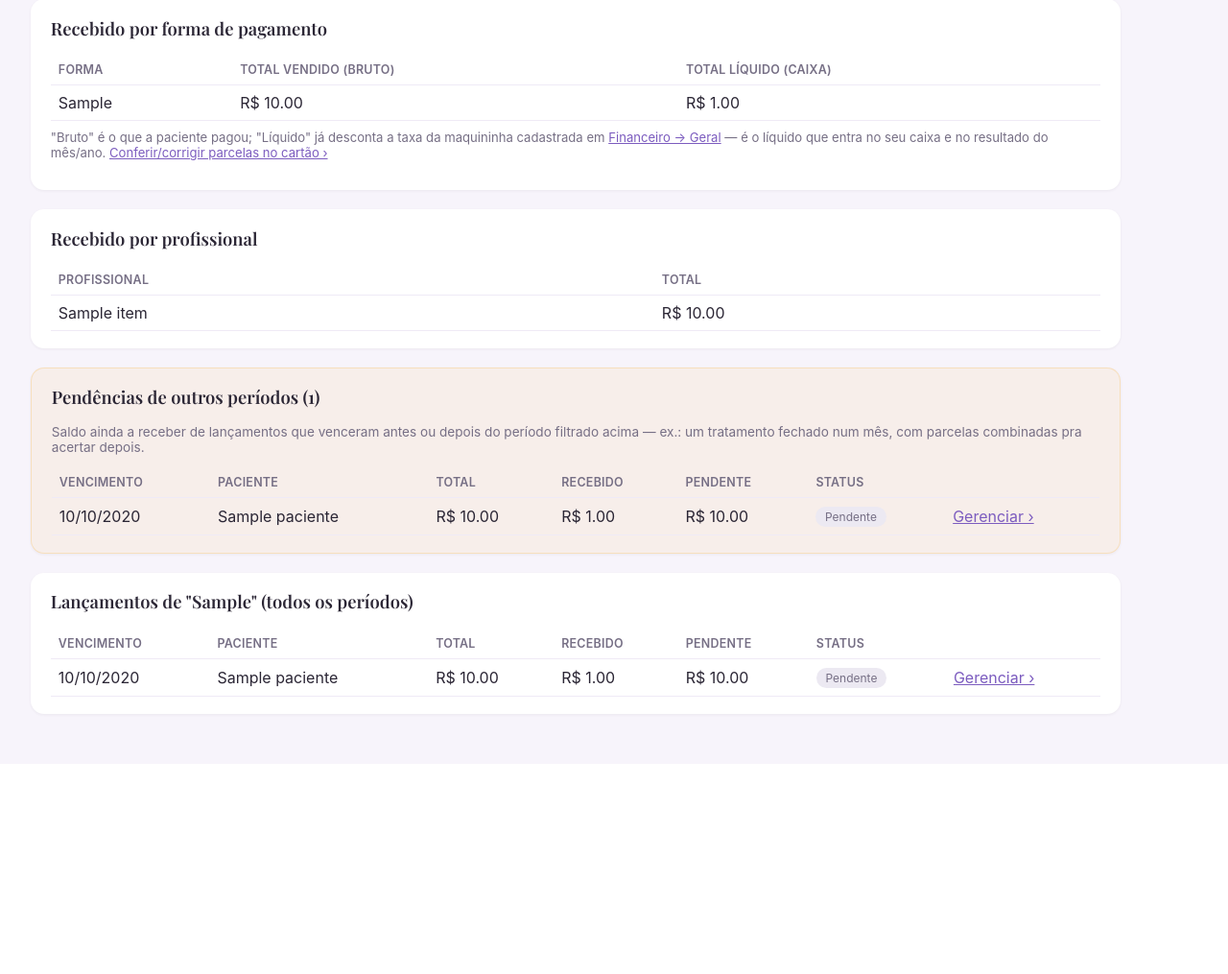
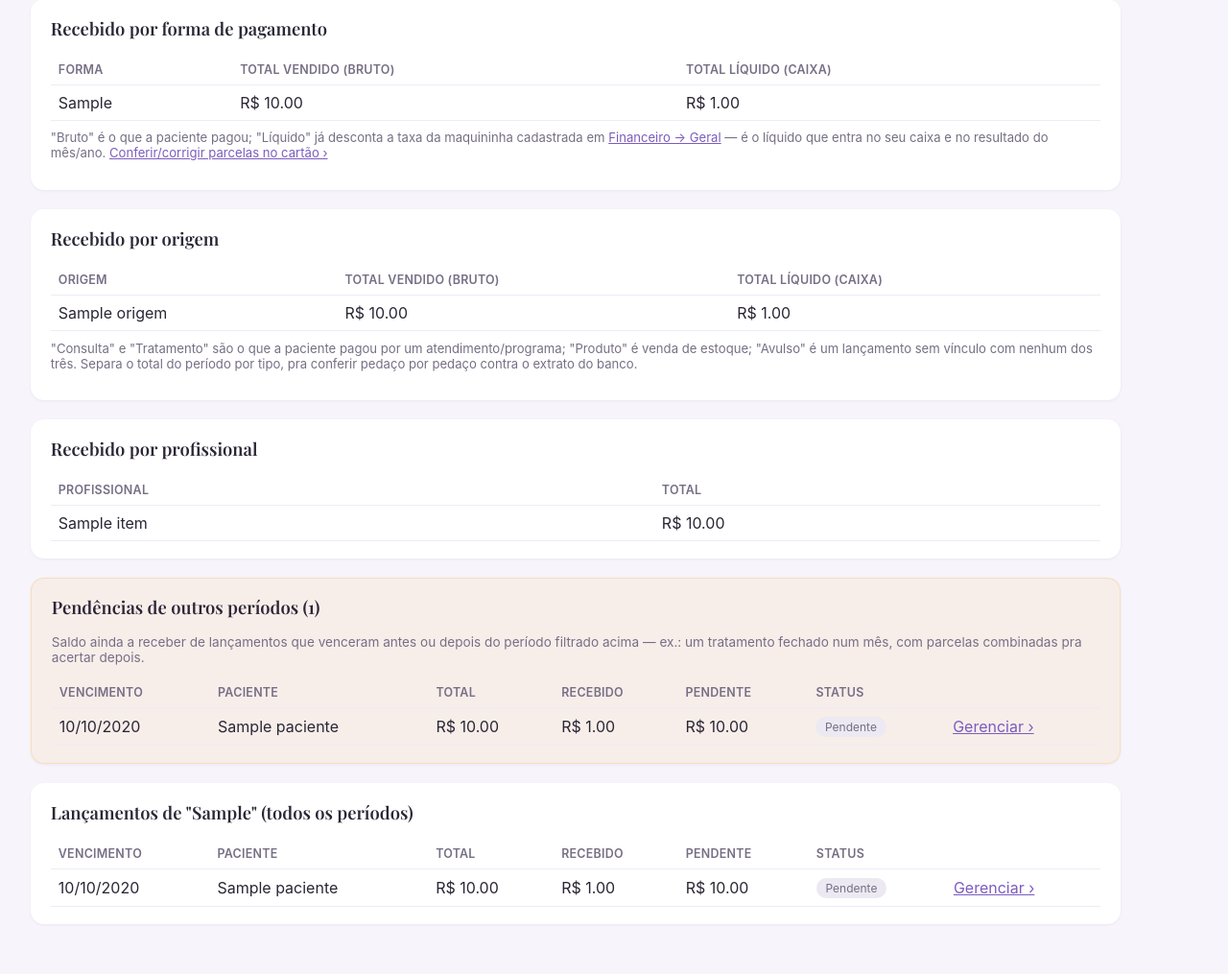
Before and after one commit to clauribeyro-crypto/central-sistemamelanogenico, a Django app: template templates/financeiro/relatorio.html in a window 1280 px wide. Shown: the part 626-1641 px from the top of the page at 96% size. Before the commit the page ends 1373 px from the top, so only its background shows below. Run offline with Django 5.2, Linux system fonts and the light colour scheme; the template is opened without the code that fills it: most values are stand-ins (such as "Sample title", 1, 10 or a date in 2020).

Commit message:
Adiciona "Recebido por origem" no Relatório por paciente
Pra conferir o caixa de um período qualquer (ex.: "do dia 4 até hoje")
contra o extrato do banco, faltava separar quanto veio de consulta, de
tratamento/programa e de venda de produto — só dava pra ver o total geral
ou por forma de pagamento, não por esse tipo de origem.

- Novo card "Recebido por origem" no Relatório por paciente, com bruto e
  líquido por Consulta/Tratamento/Produto/Avulso, no mesmo período já
  filtrado por "De"/"Até" (que já existia na tela)

Co-Authored-By: Claude Sonnet 5 <noreply@anthropic.com>
Claude-Session: https://claude.ai/code/session_01HJsDAzoLzDQRNraZT4zxDk

```diff
--- a/templates/financeiro/relatorio.html
+++ b/templates/financeiro/relatorio.html
@@ -90,6 +90,31 @@
     </div>
 
     <div class="card">
+        <h2>Recebido por origem</h2>
+        {% if por_origem %}
+            <table>
+                <thead><tr><th>Origem</th><th>Total vendido (bruto)</th><th>Total líquido (caixa)</th></tr></thead>
+                <tbody>
+                {% for item in por_origem %}
+                    <tr>
+                        <td>{{ item.origem }}</td>
+                        <td>R$ {{ item.total|floatformat:2 }}</td>
+                        <td>R$ {{ item.total_liquido|floatformat:2 }}</td>
+                    </tr>
+                {% endfor %}
+                </tbody>
+            </table>
+            <p style="font-size:.82rem; color:var(--text-muted); margin-top:.6rem;">
+                "Consulta" e "Tratamento" são o que a paciente pagou por um atendimento/programa; "Produto" é
+                venda de estoque; "Avulso" é um lançamento sem vínculo com nenhum dos três. Separa o total do
+                período por tipo, pra conferir pedaço por pedaço contra o extrato do banco.
+            </p>
+        {% else %}
+            <p>Sem pagamentos recebidos no período.</p>
+        {% endif %}
+    </div>
+
+    <div class="card">
         <h2>Recebido por profissional</h2>
         {% if por_profissional %}
             <table>
```
Also changed, not shown: financeiro/views.py (+30 -0 lines).
